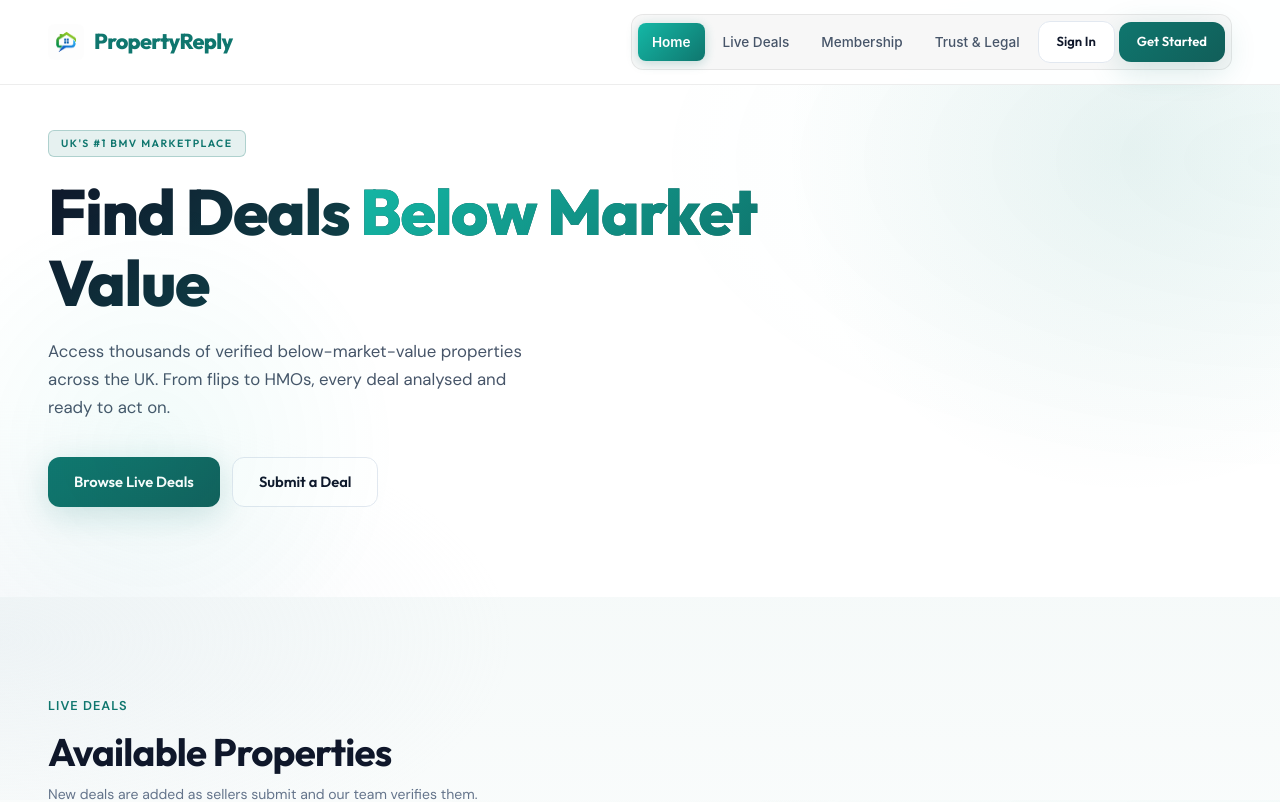
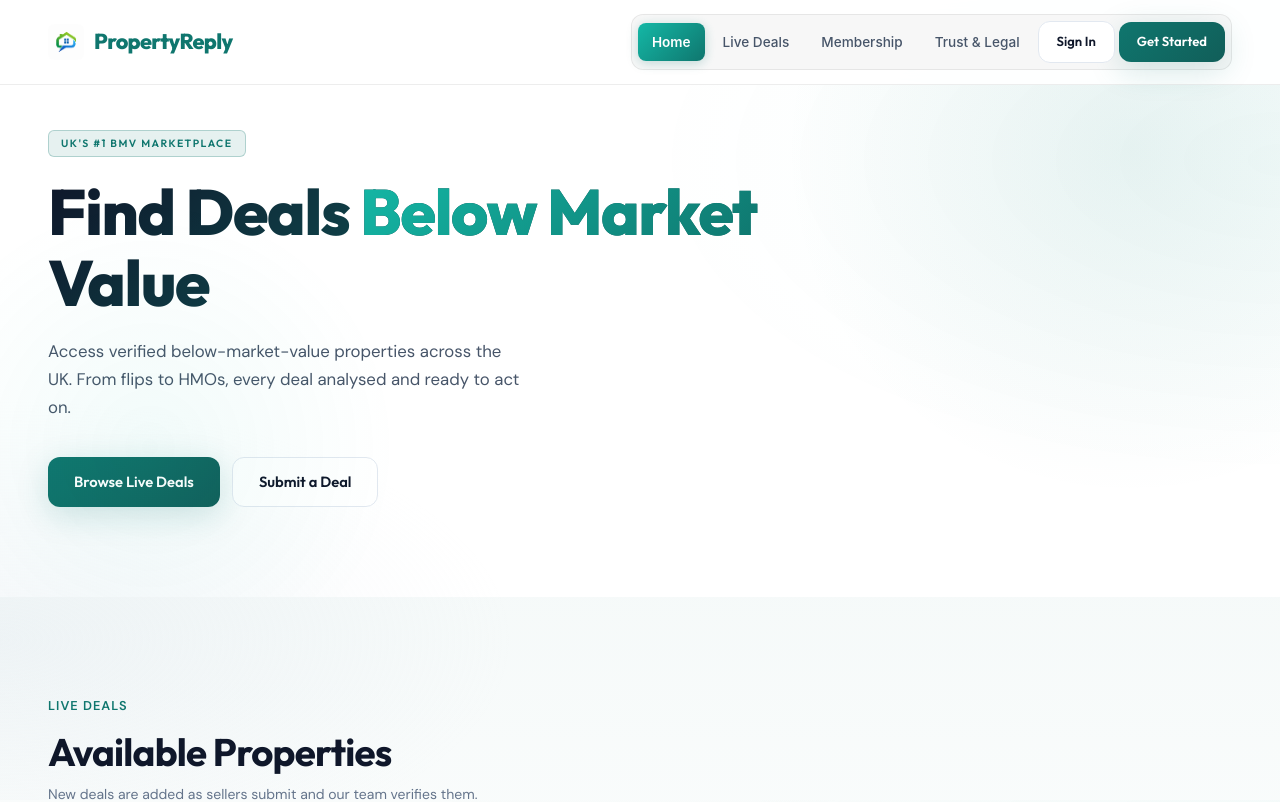
Before and after one commit to TayyabFT/PropertyReply, a Next.js app: page / in a window 1280 px wide. Shown: the top 802 px of the page. Built offline with nearby package versions, Linux system fonts and the light colour scheme; no server answers.

Commit message:
remove thousands of

```diff
--- a/main.html
+++ b/main.html
@@ -911,7 +911,7 @@
           <span class="tag">UK's #1 BMV Marketplace</span>
         </div>
         <h1>Find Deals <span class="gold">Below Market</span> Value</h1>
-        <p class="hero-desc">Access thousands of verified below-market-value properties across the UK. From flips to HMOs, every deal analysed and ready to act on.</p>
+        <p class="hero-desc">Access verified below-market-value properties across the UK. From flips to HMOs, every deal analysed and ready to act on.</p>
         <div class="hero-actions">
           <a href="#listings" class="btn btn-gold">Browse Live Deals ↓</a>
           <a href="#submit" class="btn btn-outline">Submit a Deal</a>
@@ -1554,7 +1554,7 @@
   <div class="container">
     <div class="tag mb-8">Submit a Deal</div>
     <h2 class="mb-8">List a BMV Property</h2>
-    <p class="muted mb-32">Share below-market deals with thousands of active investors. All submissions are reviewed before going live.</p>
+    <p class="muted mb-32">Share below-market deals with active investors. All submissions are reviewed before going live.</p>
 
     <div class="submit-form">
       <div class="submit-header">
--- a/src/app/layout.tsx
+++ b/src/app/layout.tsx
@@ -6,7 +6,7 @@ import { AuthProvider } from "@/lib/auth";
 export const metadata: Metadata = {
   title: "Property Reply — BMV Marketplace",
   description:
-    "Access thousands of verified below-market-value properties across the UK. From flips to HMOs, every deal analysed and ready to act on.",
+    "Access verified below-market-value properties across the UK. From flips to HMOs, every deal analysed and ready to act on.",
   icons: {
     icon: [
       { url: "/assets/favicon.png", type: "image/png", sizes: "48x48" },
--- a/src/components/Hero/index.tsx
+++ b/src/components/Hero/index.tsx
@@ -12,7 +12,7 @@ export default function Hero() {
               <span className="text-gradient">Below Market</span> Value
             </h1>
             <p className="hero-desc">
-              Access thousands of verified below-market-value properties across
+              Access verified below-market-value properties across
               the UK. From flips to HMOs, every deal analysed and ready to act
               on.
             </p>
--- a/src/components/SubmitListing/index.tsx
+++ b/src/components/SubmitListing/index.tsx
@@ -436,7 +436,7 @@ export default function SubmitListing() {
         <div className="tag mb-8">Submit a Deal</div>
         <h2 className="mb-8">List a BMV Property</h2>
         <p className="muted mb-32">
-          Share below-market deals with thousands of active investors. All
+          Share below-market deals with active investors. All
           submissions are reviewed before going live.
         </p>
 
```
